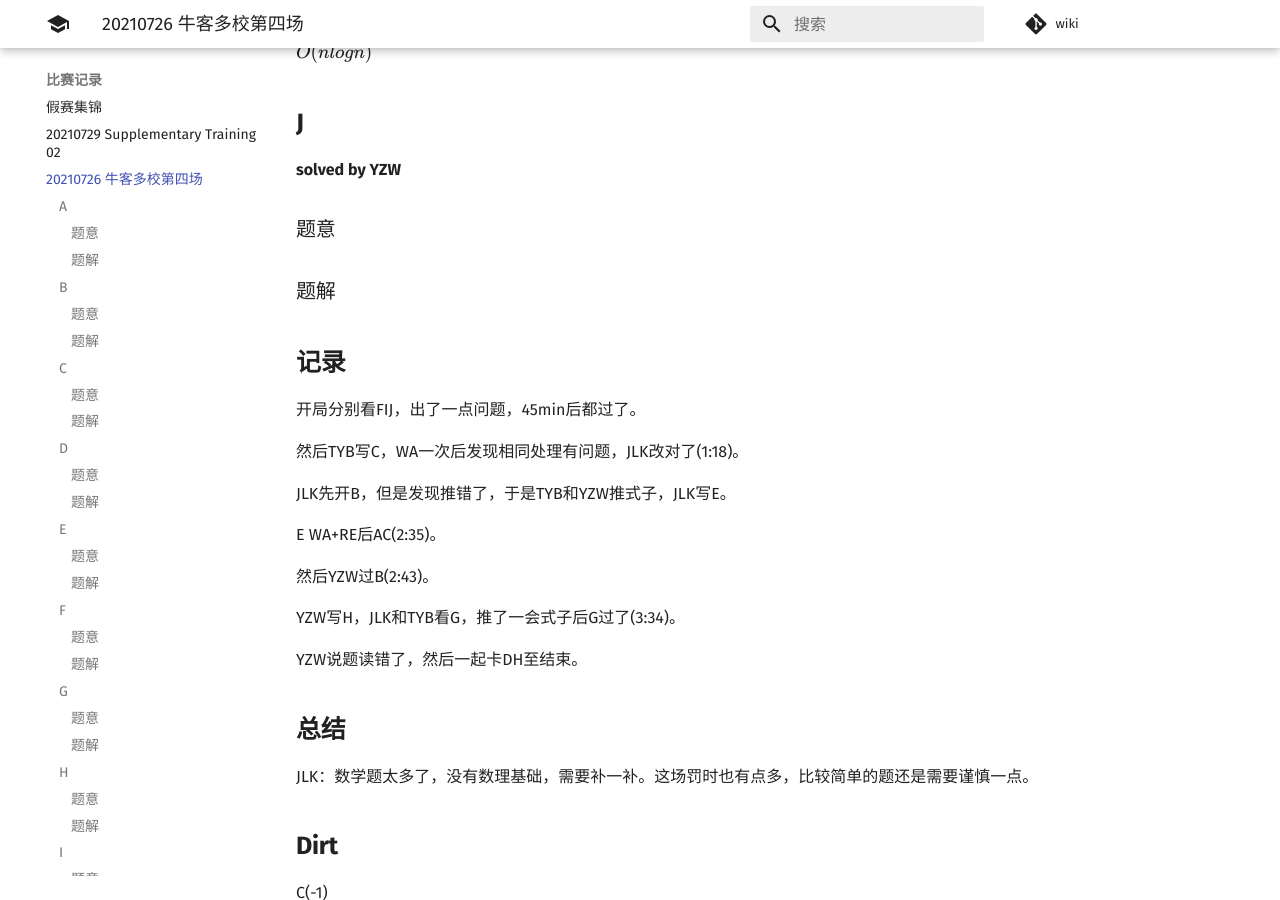
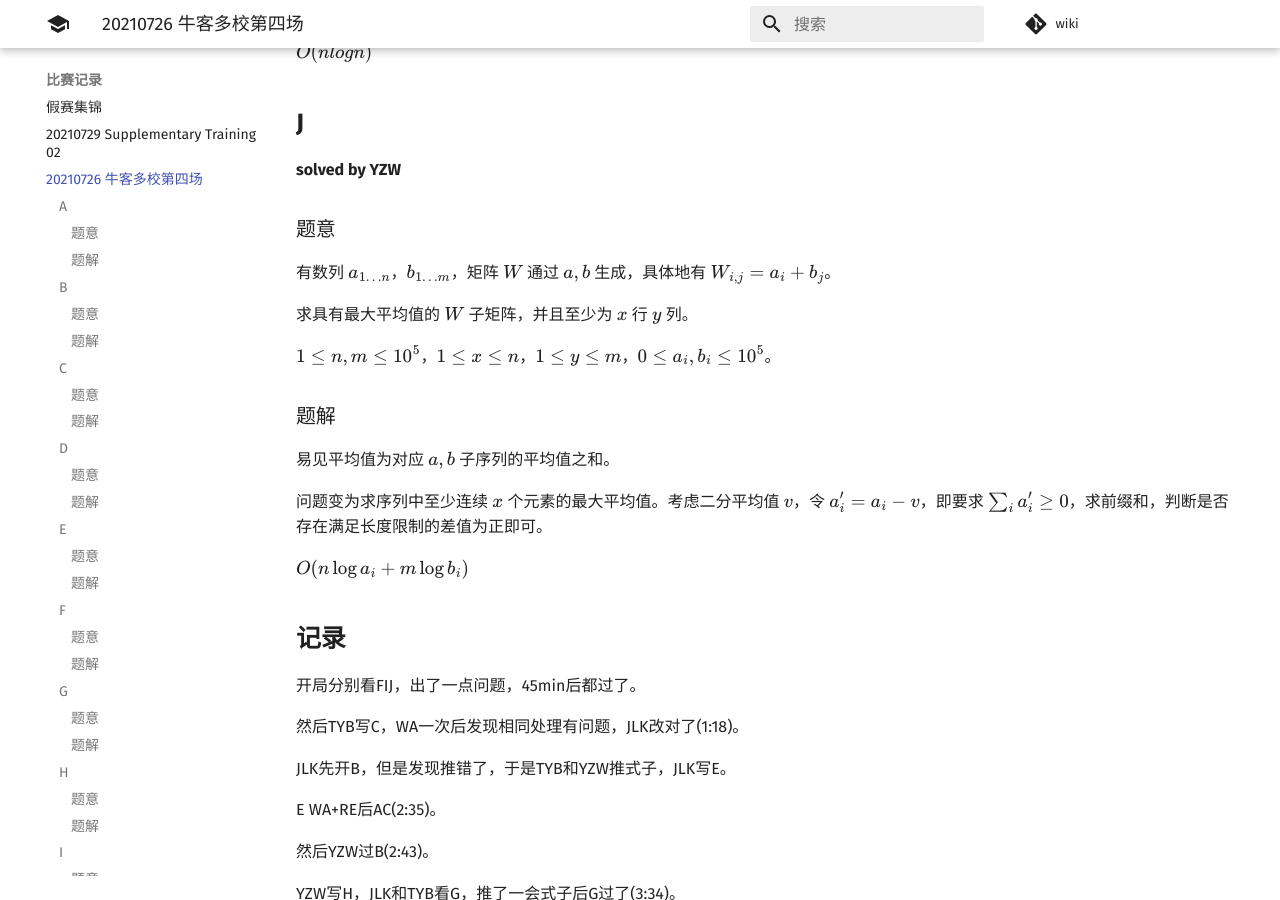
Before and after one commit to PoorMath/PoorMath.github.io, an MkDocs documentation site: the page built from docs/contest/20210726 牛客多校第四场.md, in a window 1280 px wide and 900 px high, scrolled down 7553 px. Built offline with MkDocs 1.6.1 and Material for MkDocs 9.7.7, drawn with Linux system fonts in a browser that asks for light colours; comment, search, counter and statistics services are not loaded.

Commit message:
Update 20210726 牛客多校第四场.md

```diff
--- a/docs/contest/20210726 牛客多校第四场.md
+++ b/docs/contest/20210726 牛客多校第四场.md
@@ -278,11 +278,19 @@ $O(nlogn)$
 
 ### 题意
 
+有数列 $a_{1\dots n}$，$b_{1\dots m}$，矩阵 $W$ 通过 $a,b$ 生成，具体地有 $W_{i,j}=a_i+b_j$。
 
+求具有最大平均值的 $W$ 子矩阵，并且至少为 $x$ 行 $y$ 列。
+
+$1\leq n,m\leq 10^5$，$1\leq x\leq n$，$1\leq y\leq m$，$0\leq a_i,b_i\leq 10^5$。
 
 ### 题解
 
+易见平均值为对应 $a,b$ 子序列的平均值之和。
 
+问题变为求序列中至少连续 $x$ 个元素的最大平均值。考虑二分平均值 $v$，令 $a'_i=a_i-v$，即要求 $\sum_{i} a'_i\geq 0$，求前缀和，判断是否存在满足长度限制的差值为正即可。
+
+$O(n \log a_i+m\log b_i)$
 
 ## **记录**
 
```
